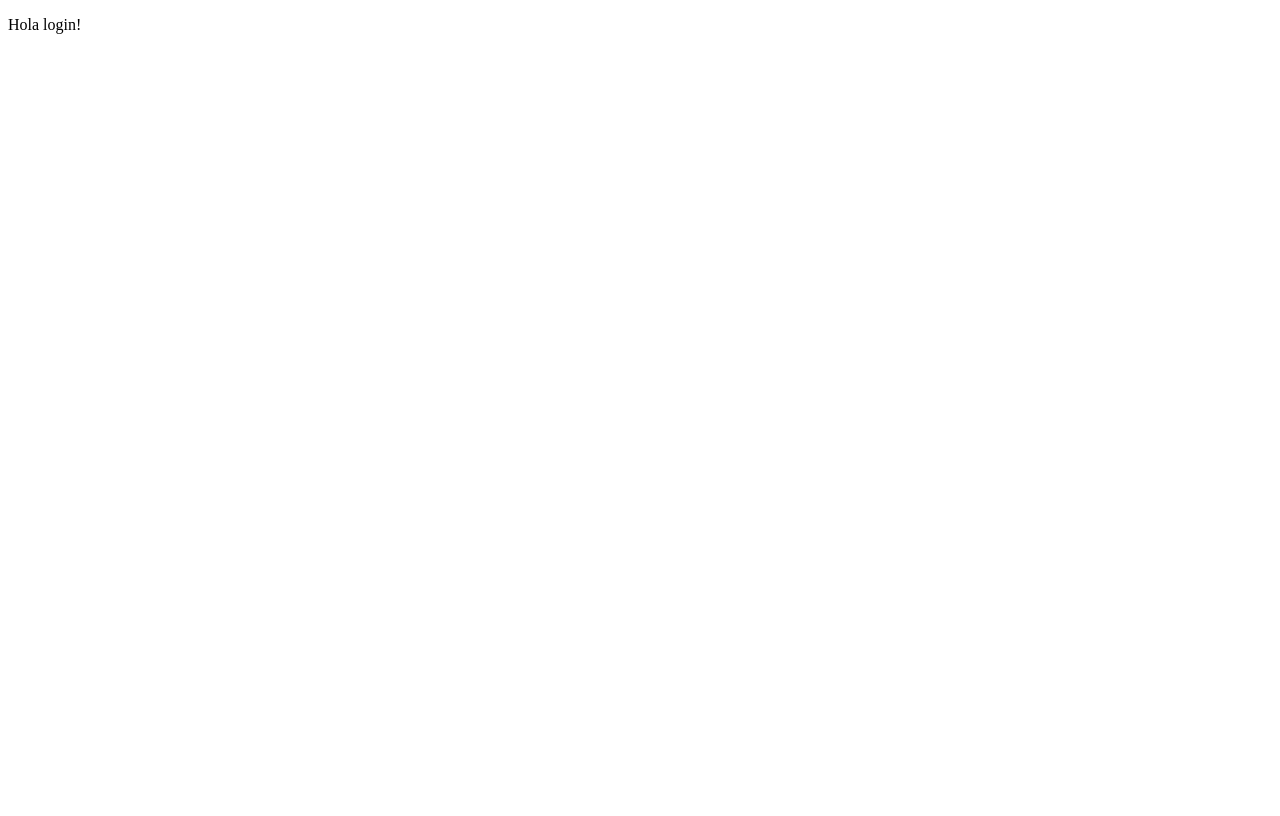
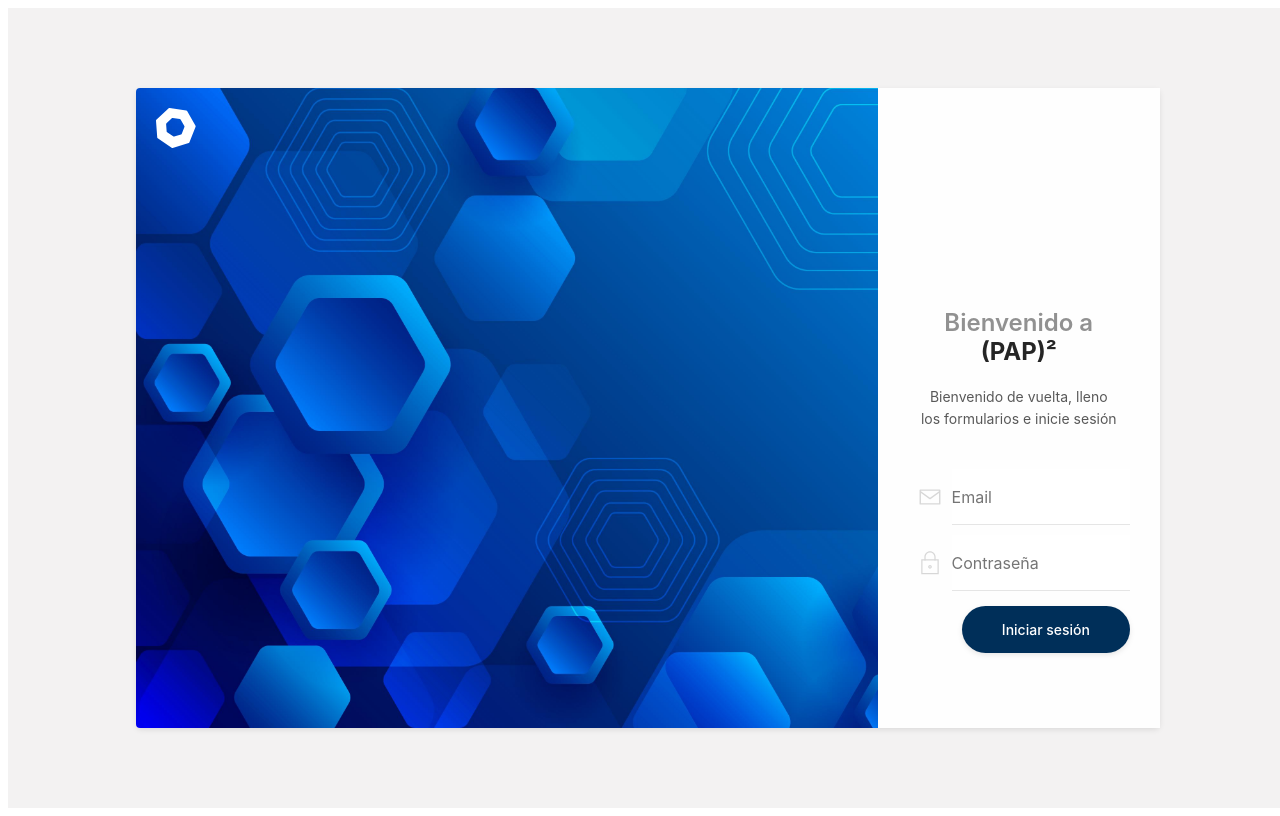
Before and after one commit to bxcowo/ClinicaFrontend, an Angular app: page / in a window 1280 px wide. Built offline with nearby package versions, Linux system fonts and the light colour scheme.

Commit message:
Añadimiento de los archivos html y scss para el componente login, tambien se creo carpeta Assets para guardar imagenes u otros recursos

```diff
--- a/src/app/components/login/login.component.html
+++ b/src/app/components/login/login.component.html
@@ -1 +1,54 @@
-<p>Hola login!</p>
+<body>
+    <div class="session">
+      <div class="left">
+<!--    <?xml version="1.0" encoding="UTF-8"?>-->
+        <svg enable-background="new 0 0 300 302.5" version="1.1" viewBox="0 0 300 302.5" xml:space="preserve" xmlns="http://www.w3.org/2000/svg">
+  <style type="text/css">
+      .st01{fill:#fff;}
+  </style>
+              <path class="st01" d="m126 302.2c-2.3 0.7-5.7 0.2-7.7-1.2l-105-71.6c-2-1.3-3.7-4.4-3.9-6.7l-9.4-126.7c-0.2-2.4 1.1-5.6 2.8-7.2l93.2-86.4c1.7-1.6 5.1-2.6 7.4-2.3l125.6 18.9c2.3 0.4 5.2 2.3 6.4 4.4l63.5 110.1c1.2 2 1.4 5.5 0.6 7.7l-46.4 118.3c-0.9 2.2-3.4 4.6-5.7 5.3l-121.4 37.4zm63.4-102.7c2.3-0.7 4.8-3.1 5.7-5.3l19.9-50.8c0.9-2.2 0.6-5.7-0.6-7.7l-27.3-47.3c-1.2-2-4.1-4-6.4-4.4l-53.9-8c-2.3-0.4-5.7 0.7-7.4 2.3l-40 37.1c-1.7 1.6-3 4.9-2.8 7.2l4.1 54.4c0.2 2.4 1.9 5.4 3.9 6.7l45.1 30.8c2 1.3 5.4 1.9 7.7 1.2l52-16.2z"/>
+  </svg>
+      </div>
+      <form action="" class="log-in" autocomplete="off">
+        <h4>Bienvenido a <span>(PAP)²</span></h4>
+        <p>Bienvenido de vuelta, lleno los formularios e inicie sesión</p>
+        <div class="floating-label">
+          <input placeholder="Email" type="email" name="email" id="email" autocomplete="off">
+          <label for="email">Email:</label>
+          <div class="icon">
+ <!--<?xml version="1.0" encoding="UTF-8"?> -->
+  <svg enable-background="new 0 0 100 100" version="1.1" viewBox="0 0 100 100" xml:space="preserve" xmlns="http://www.w3.org/2000/svg">
+  <style type="text/css">
+      .st0{fill:none;}
+  </style>
+  <g transform="translate(0 -952.36)">
+      <path d="m17.5 977c-1.3 0-2.4 1.1-2.4 2.4v45.9c0 1.3 1.1 2.4 2.4 2.4h64.9c1.3 0 2.4-1.1 2.4-2.4v-45.9c0-1.3-1.1-2.4-2.4-2.4h-64.9zm2.4 4.8h60.2v1.2l-30.1 22-30.1-22v-1.2zm0 7l28.7 21c0.8 0.6 2 0.6 2.8 0l28.7-21v34.1h-60.2v-34.1z"/>
+  </g>
+  <rect class="st0" width="100" height="100"/>
+  </svg>
+
+          </div>
+        </div>
+        <div class="floating-label">
+          <input placeholder="Contraseña" type="password" name="password" id="password" autocomplete="off">
+          <label for="password">Contraseña:</label>
+          <div class="icon">
+
+            <!--<?xml version="1.0" encoding="UTF-8"?>-->
+            <svg enable-background="new 0 0 24 24" version="1.1" viewBox="0 0 24 24" xml:space="preserve"              xmlns="http://www.w3.org/2000/svg">
+  <style type="text/css">
+      .st0{fill:none;}
+      .st1{fill:#010101;}
+  </style>
+          <rect class="st0" width="24" height="24"/>
+          <path class="st1" d="M19,21H5V9h14V21z M6,20h12V10H6V20z"/>
+          <path class="st1" d="M16.5,10h-1V7c0-1.9-1.6-3.5-3.5-3.5S8.5,5.1,8.5,7v3h-1V7c0-2.5,2-4.5,4.5-4.5s4.5,2,4.5,4.5V10z"/>
+          <path class="st1" d="m12 16.5c-0.8 0-1.5-0.7-1.5-1.5s0.7-1.5 1.5-1.5 1.5 0.7 1.5 1.5-0.7 1.5-1.5 1.5zm0-2c-0.3 0-0.5 0.2-0.5 0.5s0.2 0.5 0.5 0.5 0.5-0.2 0.5-0.5-0.2-0.5-0.5-0.5z"/>
+  </svg>
+          </div>
+
+        </div>
+        <button type="submit" onClick="return false;">Iniciar sesión</button>
+      </form>
+    </div>
+  </body>
--- /dev/null
+++ b/src/app/components/login/login.component.scss
@@ -0,0 +1,208 @@
+* {
+    font-family: -apple-system, BlinkMacSystemFont, "San Francisco", Helvetica, Arial, sans-serif;
+  font-weight:  300;
+  margin:  0;
+}
+
+$primary: rgb(3, 47, 86);
+html, body {
+  height:  100vh;
+  width:  100vw;
+  margin:  0 0;
+  display:  flex;
+  align-items:  flex-start;
+  justify-content:  flex-start;
+  background:  #f3f2f2;
+}
+h4 {
+  font-size:  24px;
+  font-weight:  600;
+  color:  #000;
+  opacity:  .85;
+}
+label {
+  font-size:  12.5px;
+  color:  #000;
+  opacity:  .8;
+  font-weight:  400;
+}
+form {
+  padding:  40px 30px;
+  background:  #fefefe;
+  display:  flex;
+  flex-direction:  column;
+  align-items:  center;
+  padding-bottom:  20px;
+  width:  300px;
+  margin: 0 auto;
+  h4 {
+    margin-bottom:  20px;
+    color:  rgba(#000, .5);
+    text-align: center;
+    margin-top: 180px;
+    span {
+      color:  rgba(#000, 1);
+      font-weight:  700;
+    }
+  }
+  p {
+    line-height:  155%;
+    margin-bottom:  5px;
+    font-size:  14px;
+    color:  #000;
+    opacity:  .65;
+    font-weight:  400;
+    max-width:  200px;
+    margin-bottom:  40px;
+    text-align: center;
+  }
+}
+a.discrete {
+    color:  rgba(#000, .4);
+    font-size:  14px;
+    border-bottom:  solid 1px rgba(#000, .0);
+    padding-bottom:  4px;
+    margin-left:  auto;
+    font-weight:  300;
+    transition:  all .3s ease;
+    margin-top:  40px;
+    &:hover {
+      border-bottom:  solid 1px rgba(#000, .2);
+    }
+  }
+button {
+  -webkit-appearance:  none;
+  appearance: none;
+  width:  auto;
+  min-width:  100px;
+  border-radius:  24px;
+  text-align:  center;
+  padding:  15px 40px;
+  margin-top:  5px;
+  background-color:  saturate($primary, 30%);
+  color:  #fff;
+  font-size:  14px;
+  margin-left:  auto;
+  font-weight:  500;
+  box-shadow:  0px 2px 6px -1px rgba(0,0,0,.13);
+  border:  none;
+  transition:  all .3s ease;
+  outline: 0;
+  &:hover {
+    transform:  translateY(-3px);
+    box-shadow:  0 2px 6px -1px rgba($primary, .65);
+    &:active {
+      transform:  scale(.99);
+    }
+  }
+}
+input {
+  font-size:  16px;
+  padding:  20px 0px;
+  height:  56px;
+  border:  none;
+  border-bottom:  solid 1px rgba(0,0,0,.1);
+  background:  #fff;
+  width:  280px;
+  box-sizing:  border-box;
+  transition:  all .3s linear;
+  color:  #000;
+  font-weight:  400;
+  -webkit-appearance:  none;
+  appearance: none;
+  &:focus {
+    border-bottom:  solid 1px $primary;
+    outline: 0;
+    box-shadow:  0 2px 6px -8px rgba($primary, .45);
+  }
+}
+.floating-label {
+  position:  relative;
+  margin-bottom:  10px;
+  width:  100%;
+  align-items: center;
+  label {
+    position:  absolute;
+    top: calc(50% - 7px);
+    left:  0;
+    opacity:  0;
+    transition:  all .3s ease;
+    padding-left:  44px;
+  }
+  input {
+    width:  calc(100% - 44px);
+    margin-left:  auto;
+    display:  flex;
+  }
+  .icon {
+    position:  absolute;
+    top:  0;
+    left:  0;
+    height:  56px;
+    width:  44px;
+    display:  flex;
+    svg {
+      height:  30px;
+      width:  30px;
+      margin:  auto;
+      opacity:  .15;
+      transition:  all .3s ease;
+      path {
+        transition:  all .3s ease;
+      }
+    }
+  }
+  input:not(:placeholder-shown) {
+    padding:  28px 0px 12px 0px;
+  }
+  input:not(:placeholder-shown) + label {
+    transform:  translateY(-10px);
+    opacity:  .7;
+  }
+  input:valid:not(:placeholder-shown) + label + .icon {
+    svg {
+      opacity:  1;
+      path {
+        fill:  $primary;
+      }
+    }
+  }
+  input:not(:valid):not(:focus) + label + .icon {
+    animation-name: shake-shake;
+    animation-duration: .3s;
+  }
+}
+$displacement:  3px;
+@keyframes shake-shake {
+  0% { transform: translateX(-$displacement);}
+  20% { transform: translateX($displacement); }
+  40% { transform: translateX(-$displacement);}
+  60% { transform: translateX($displacement);}
+  80% { transform: translateX(-$displacement);}
+  100% { transform: translateX(0px);}
+}
+.session {
+  display:  flex;
+  flex-direction:  row;
+  width:  80%;
+  height:  80vh;
+  margin:  auto auto;
+  background:  #ffffff;
+  border-radius:  4px;
+  box-shadow:  0px 2px 6px -1px rgba(0,0,0,.12);
+}
+.left {
+  width:  1000px;
+  height:  auto;
+  min-height:  100%;
+  position:  relative;
+  background-image: url("../../assets/login.jpg");
+  background-size:  cover;
+  border-top-left-radius:  4px;
+  border-bottom-left-radius:  4px;
+  svg {
+    height:  40px;
+    width:  auto;
+    margin:  20px;
+  }
+}
--- a/src/app/components/login/login.component.ts
+++ b/src/app/components/login/login.component.ts
@@ -5,7 +5,7 @@ import { Component } from '@angular/core';
   standalone: true,
   imports: [],
   templateUrl: './login.component.html',
-  styleUrl: './login.component.css'
+  styleUrl: './login.component.scss'
 })
 export class LoginComponent {
 
```
Also changed, not shown: src/app/assets/login.jpg (added), src/app/components/login/login.component.css (deleted).
